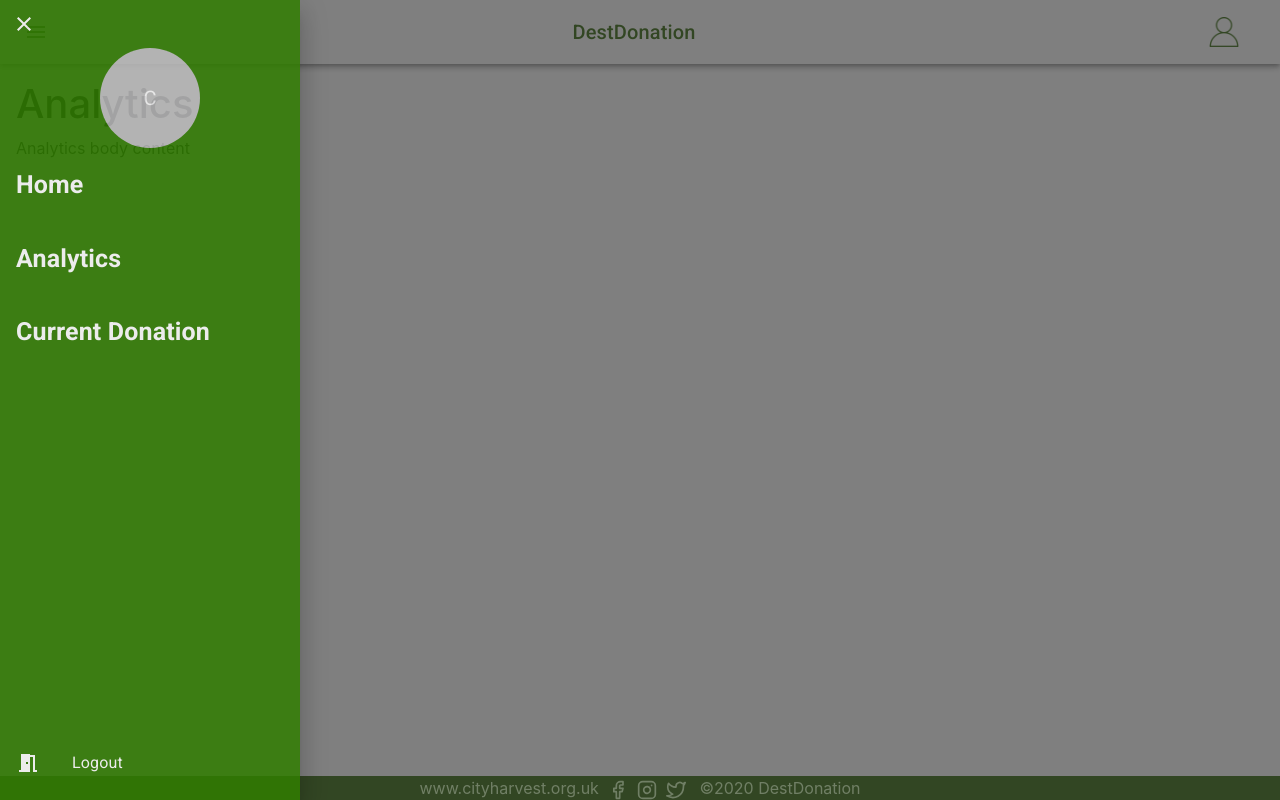
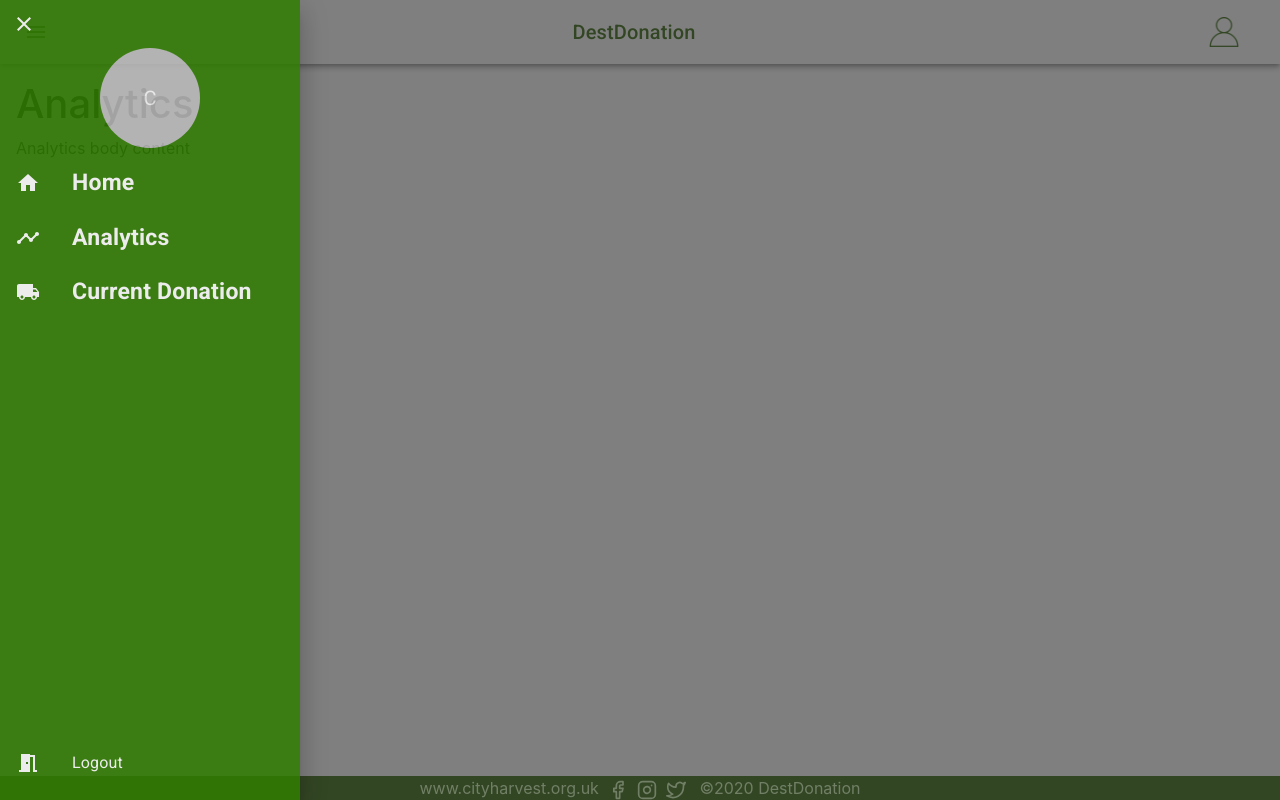
Before and after one commit to Luke-TE/destdonation, a React (Create React App) app in the folder client/: page /Analytics in a window 1280 px wide. Both pictures are taken after a click on the button 36 px from the left and 32 px from the top of the page. Built offline with nearby package versions, Linux system fonts and the light colour scheme.

Commit message:
[if2818] added menu icons.

```diff
--- a/client/src/components/Navigation/Header.css
+++ b/client/src/components/Navigation/Header.css
@@ -2,6 +2,10 @@
   color: white;
   font-size: 25px;
   font-weight: bold;
+}
+
+.navItem {
+  text-decoration: none;
 }
 
 .navMenu {
--- a/client/src/components/Navigation/Header.tsx
+++ b/client/src/components/Navigation/Header.tsx
@@ -3,7 +3,10 @@ import { NavLink } from "react-router-dom";
 import { createStyles, makeStyles, Theme } from "@material-ui/core/styles";
 import MenuIcon from "@material-ui/icons/Menu";
 import CloseIcon from "@material-ui/icons/Close";
-import MeetingRoomIcon from '@material-ui/icons/MeetingRoom';
+import HomeIcon from "@material-ui/icons/Home";
+import TimelineIcon from "@material-ui/icons/Timeline";
+import LocalShippingIcon from "@material-ui/icons/LocalShipping";
+import MeetingRoomIcon from "@material-ui/icons/MeetingRoom";
 import {
   Avatar,
   AppBar,
@@ -56,6 +59,12 @@ export const useStyles = makeStyles((theme: Theme) =>
       marginRight: "auto",
       marginLeft: 0,
     },
+
+    listItemText: {
+      color: "white",
+      fontSize: "23px",
+      fontWeight: "bold",
+    },
   })
 );
 
@@ -73,7 +82,7 @@ export default function ButtonAppBar(props: any) {
   return (
     <div>
       <div className={classes.root}>
-      <AppBar style={{ background: "#FFFFFF" }} position="static">
+        <AppBar style={{ background: "#FFFFFF" }} position="static">
           <Toolbar>
             <IconButton
               style={{ color: "#658C47" }}
@@ -87,10 +96,10 @@ export default function ButtonAppBar(props: any) {
             </IconButton>
 
             <Typography
-            variant="h6"
-            className={classes.title}
-            style={{ color: "#658C47" }}
-          >
+              variant="h6"
+              className={classes.title}
+              style={{ color: "#658C47" }}
+            >
               DestDonation
             </Typography>
 
@@ -126,27 +135,42 @@ export default function ButtonAppBar(props: any) {
         >
           <div className="homeMenu">
             <MenuList className={classes.navMenu}>
-              <NavLink to="/">
+              <NavLink to="/" className="navItem">
                 <MenuItem>
-                  <ListItemText style={{ color: "white" }}>
-                    <p className="menuEntry">Home</p>
-                  </ListItemText>
+                  <ListItemIcon style={{ color: "white" }}>
+                    {" "}
+                    <HomeIcon />{" "}
+                  </ListItemIcon>
+                  <ListItemText
+                    classes={{ primary: classes.listItemText }}
+                    primary={"Home"}
+                  />
                 </MenuItem>
               </NavLink>
 
-              <NavLink to="/Analytics">
+              <NavLink to="/Analytics" className="navItem">
                 <MenuItem>
-                  <ListItemText style={{ color: "white" }}>
-                    <p className="menuEntry">Analytics</p>
-                  </ListItemText>
+                  <ListItemIcon style={{ color: "white" }}>
+                    {" "}
+                    <TimelineIcon />{" "}
+                  </ListItemIcon>
+                  <ListItemText
+                    classes={{ primary: classes.listItemText }}
+                    primary={"Analytics"}
+                  />
                 </MenuItem>
               </NavLink>
 
-              <NavLink to="/Current-Donation">
+              <NavLink to="/Current-Donation" className="navItem">
                 <MenuItem>
-                  <ListItemText style={{ color: "white" }}>
-                    <p className="menuEntry">Current Donation</p>
-                  </ListItemText>
+                  <ListItemIcon style={{ color: "white" }}>
+                    {" "}
+                    <LocalShippingIcon />{" "}
+                  </ListItemIcon>
+                  <ListItemText
+                    classes={{ primary: classes.listItemText }}
+                    primary={"Current Donation"}
+                  />
                 </MenuItem>
               </NavLink>
             </MenuList>
@@ -155,8 +179,13 @@ export default function ButtonAppBar(props: any) {
 
         <div className="logout">
           <MenuItem>
-            <ListItemIcon style={{color: 'white'}}><MeetingRoomIcon /></ListItemIcon>
-            <ListItemText primary={'Logout'} style={{color: 'white'}}></ListItemText>
+            <ListItemIcon style={{ color: "white" }}>
+              <MeetingRoomIcon />
+            </ListItemIcon>
+            <ListItemText
+              primary={"Logout"}
+              style={{ color: "white" }}
+            ></ListItemText>
           </MenuItem>
         </div>
       </Drawer>
```
